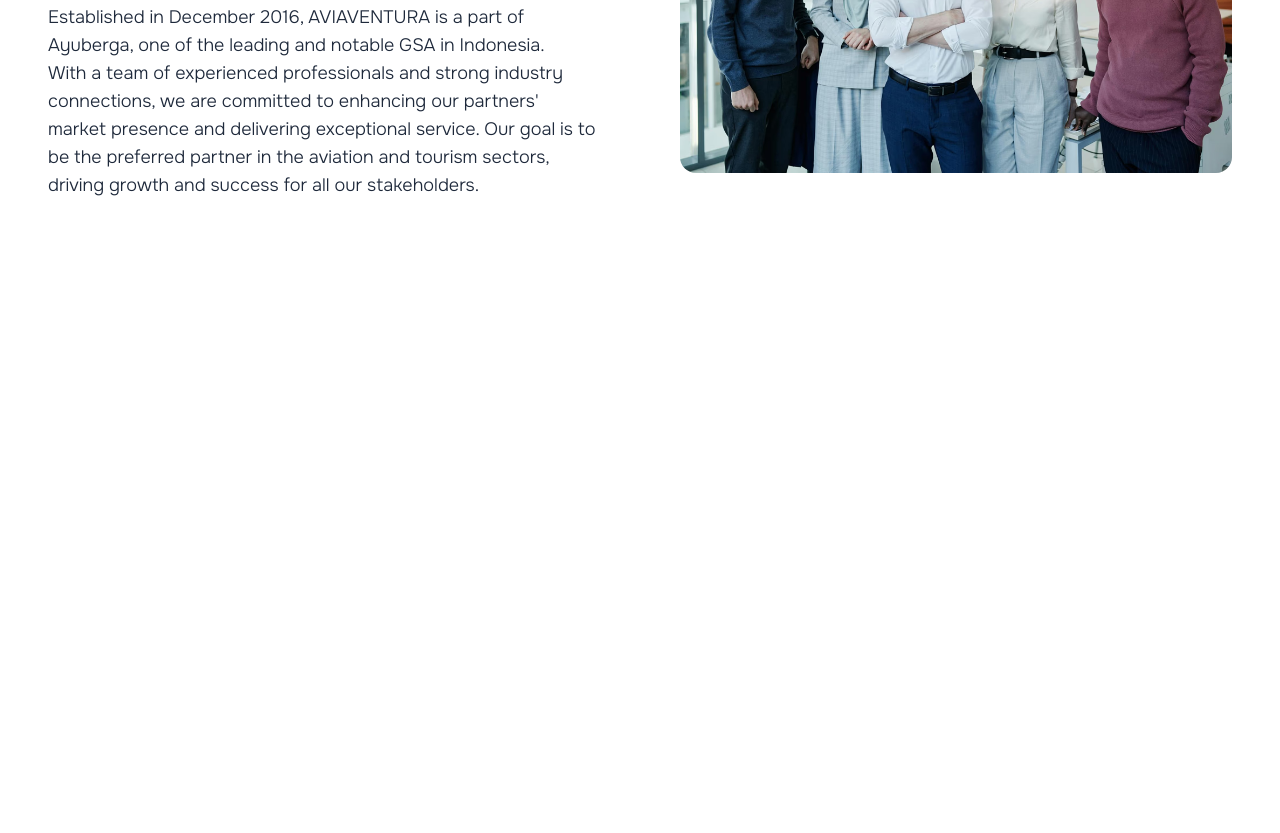
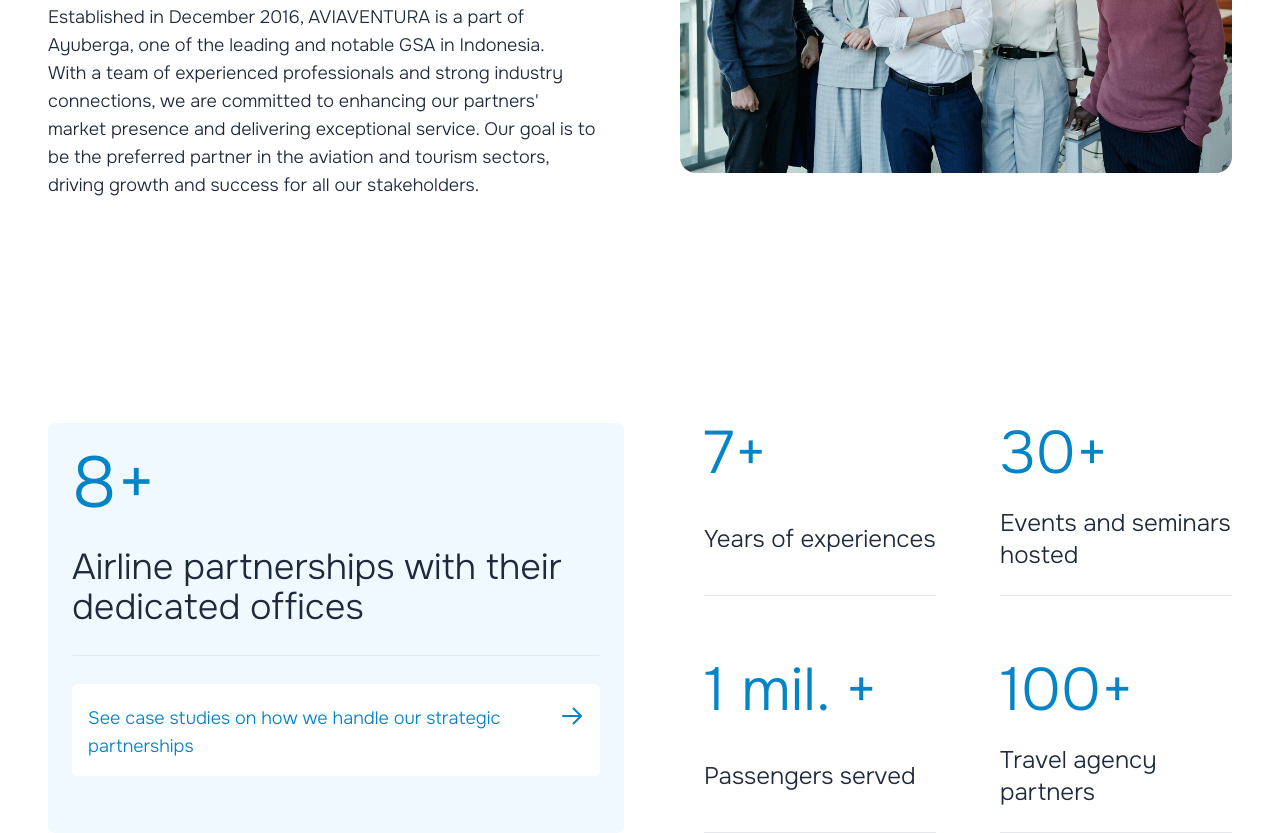
Before and after one commit to mabrurherza/aviaventura-design, an Astro site: page /about in a window 1280 px wide. Shown: the part 419-1252 px from the top of the page. Before the commit the page ends 800 px from the top, so only its background shows below. Built offline with nearby package versions, Linux system fonts and the light colour scheme; Astro itself is replaced by a stand-in of ours.

Commit message:
feat(about): add stats section

```diff
--- a/src/pages/about.astro
+++ b/src/pages/about.astro
@@ -17,4 +17,43 @@
       <img src="/img/aboutImg.png" alt="" class="h-72 w-full rounded-2xl object-cover lg:size-auto">
     </div>
   </main>
+  <section class="container mx-auto flex flex-col gap-8 pt-40 lg:flex-row lg:gap-20 lg:pt-56">
+    <div class="flex flex-1 flex-col gap-7 rounded-lg bg-sky-50 p-6">
+      <p class="text-7xl text-sky-600">8+</p>
+      <p class="text-4xl">Airline partnerships with their dedicated offices</p>
+      <hr>
+      <a href="/studycase" class="rounded-md bg-white p-4 text-2xl text-sky-600">
+        <button class="justify-between inline-flex w-full">
+          <p class="text-left">See case studies on how we handle our strategic partnerships</p>
+          <div>
+            <svg xmlns="http://www.w3.org/2000/svg" viewBox="0 0 24 24" stroke-width="2" class="size-6 stroke-sky-600">
+              <path stroke-linecap="round" stroke-linejoin="round" d="M13.5 4.5 21 12m0 0-7.5 7.5M21 12H3"></path>
+            </svg>
+          </div>
+        </button>
+      </a>
+    </div>
+    <div class="grid flex-1 gap-6 lg:grid-cols-2 lg:grid-rows-2 lg:gap-16">
+      <div class="justify-between flex flex-col gap-6">
+        <p class="text-6xl text-sky-600">7+</p>
+        <p class="text-2xl">Years of experiences</p>
+        <hr>
+      </div>
+      <div class="justify-between flex flex-col gap-6">
+        <p class="text-6xl text-sky-600">30+</p>
+        <p class="text-2xl">Events and seminars hosted</p>
+        <hr>
+      </div>
+      <div class="justify-between flex flex-col gap-6">
+        <p class="text-6xl text-sky-600">1 mil. +</p>
+        <p class="text-2xl">Passengers served</p>
+        <hr>
+      </div>
+      <div class="justify-between flex flex-col gap-6">
+        <p class="text-6xl text-sky-600">100+</p>
+        <p class="text-2xl">Travel agency partners</p>
+        <hr>
+      </div>
+    </div>
+  </section>
 </Layout>
```
